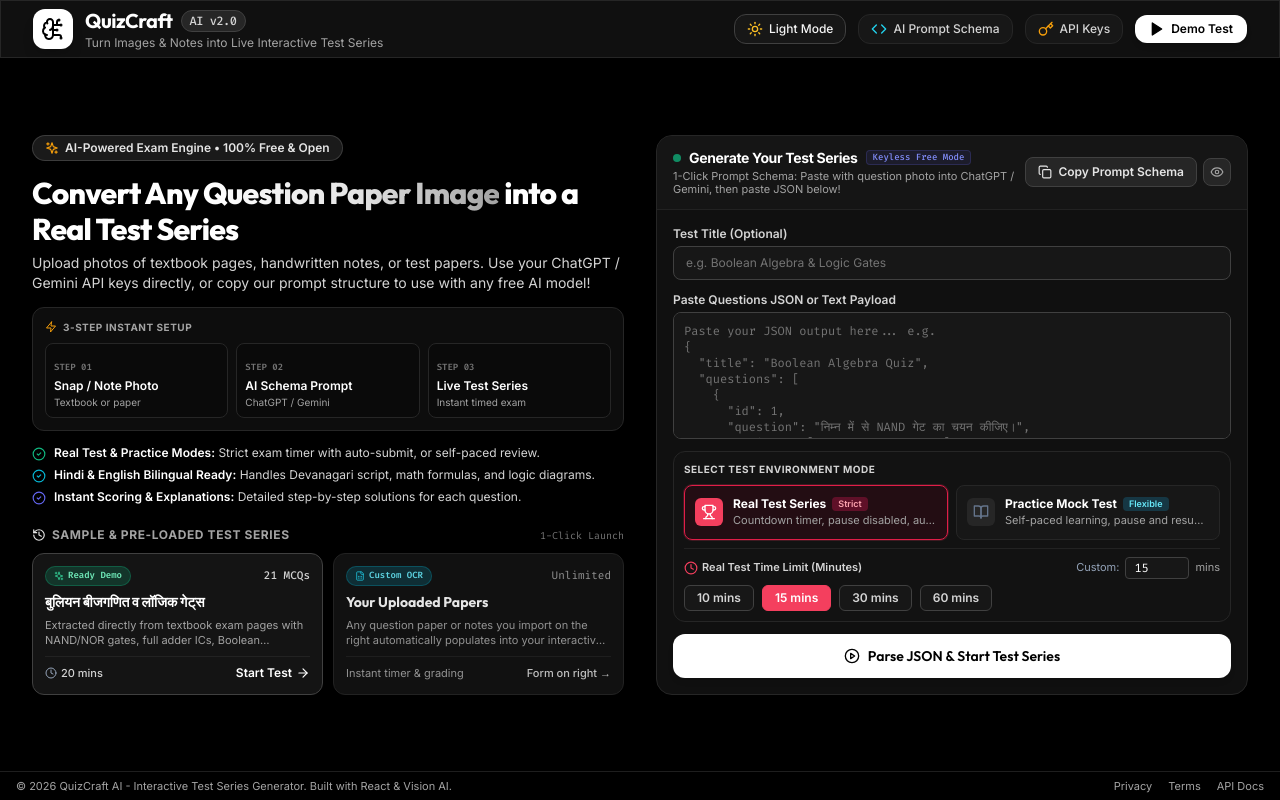
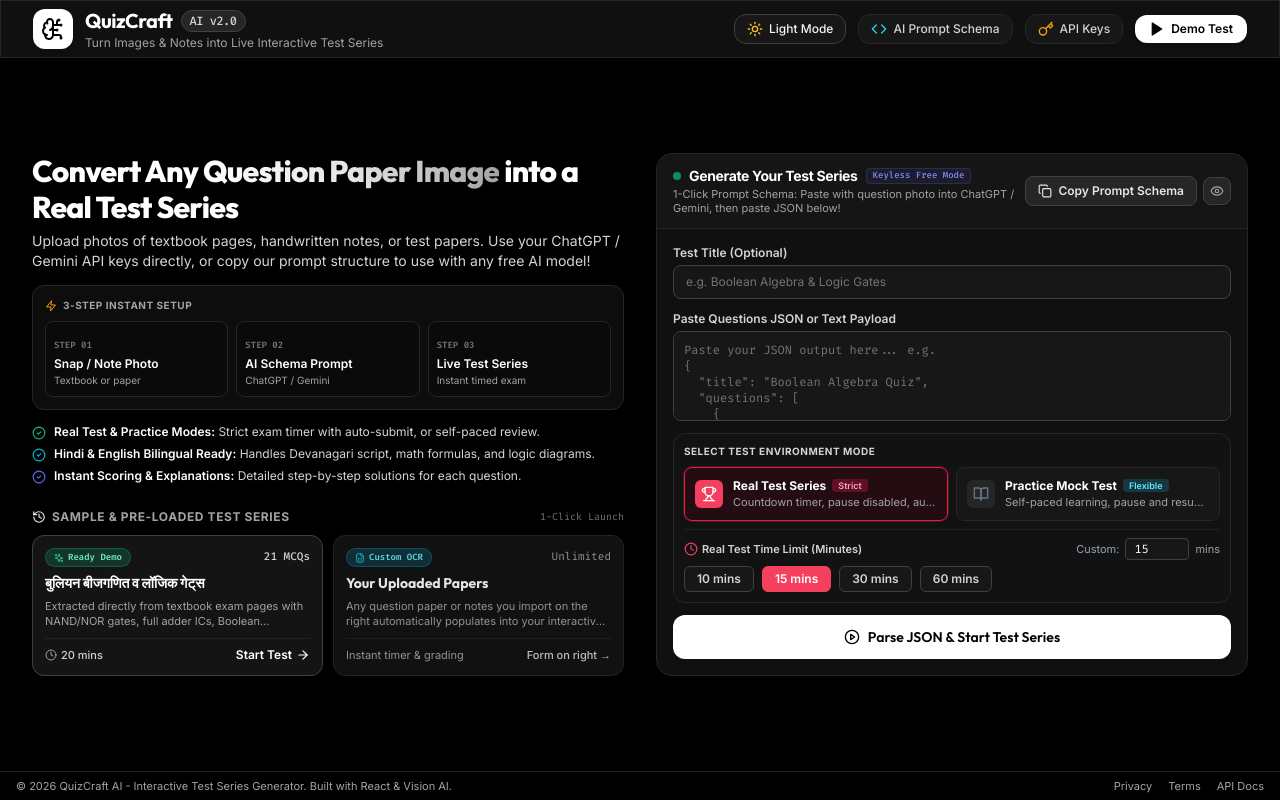
Before and after one commit to MCQ-Quiz-Craft/Website, a React (Vite) app: page / in a window 1280 px wide. Built offline with nearby package versions, Linux system fonts and the light colour scheme.

Commit message:
refactor: remove AI-Powered eyebrow pill from HomeView header

```diff
--- a/src/components/Home/HomeView.jsx
+++ b/src/components/Home/HomeView.jsx
@@ -1,5 +1,5 @@
 import React from 'react';
-import { Sparkles, Zap, CheckCircle2 } from 'lucide-react';
+import { Zap, CheckCircle2 } from 'lucide-react';
 import { JsonImporter } from './JsonImporter';
 import { SampleTests } from './SampleTests';
 
@@ -11,12 +11,6 @@
         {/* Left Column: Static Information, Value Proposition, Workflow & Sample Tests */}
         <div class="lg:col-span-6 flex flex-col justify-between h-full space-y-3.5">
           <div class="space-y-3.5">
-            {/* Eyebrow Pill */}
-            <div class="inline-flex items-center gap-1.5 px-3 py-1 rounded-full text-xs font-semibold bg-brand-500/10 dark:bg-white/10 text-brand-700 dark:text-neutral-200 border border-brand-500/20 dark:border-white/15 backdrop-blur-sm shadow-xs">
-              <Sparkles class="w-3.5 h-3.5 text-amber-500" />
-              <span>AI-Powered Exam Engine • 100% Free & Open</span>
-            </div>
-
             {/* Headline & Subtitle */}
             <div class="space-y-1.5">
               <h2 class="text-2xl sm:text-3xl lg:text-[30px] font-heading font-extrabold text-slate-900 dark:text-white tracking-tight leading-[1.15]">
```
